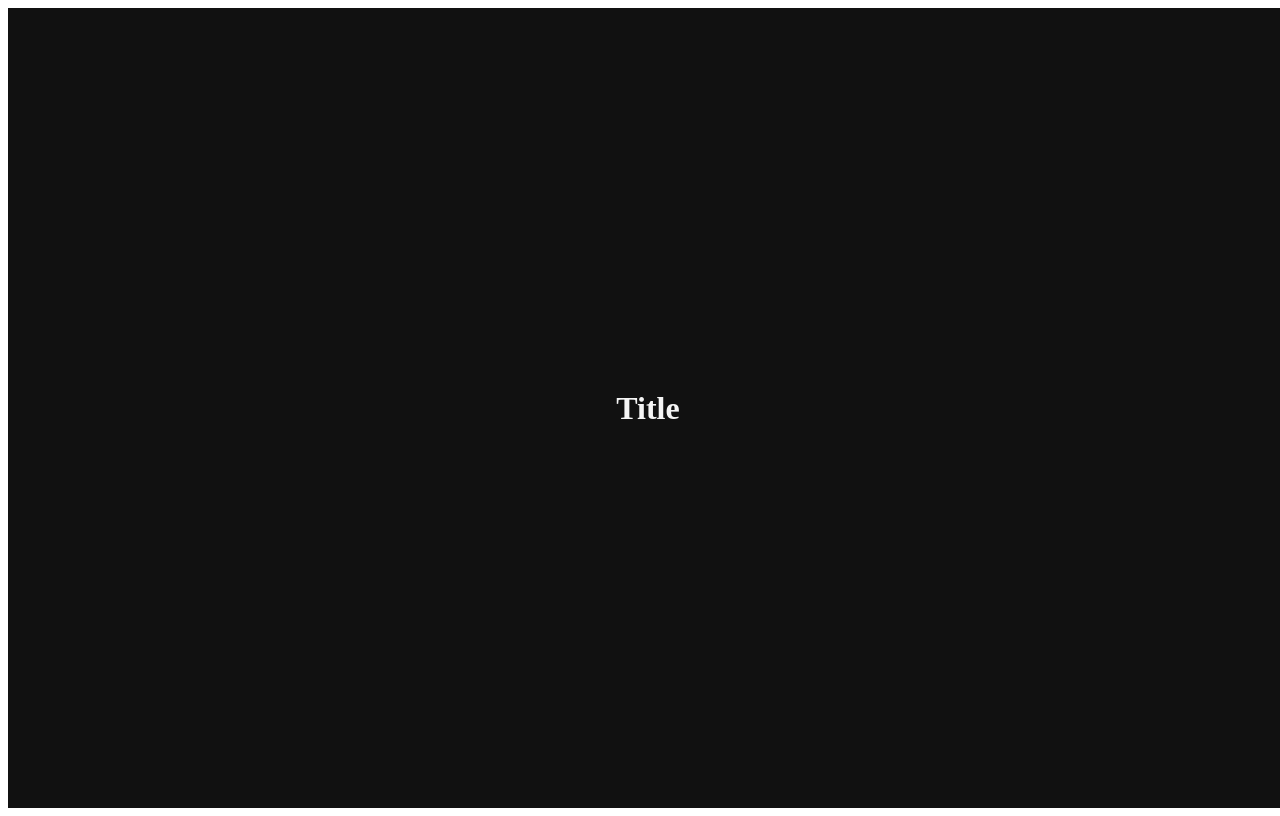
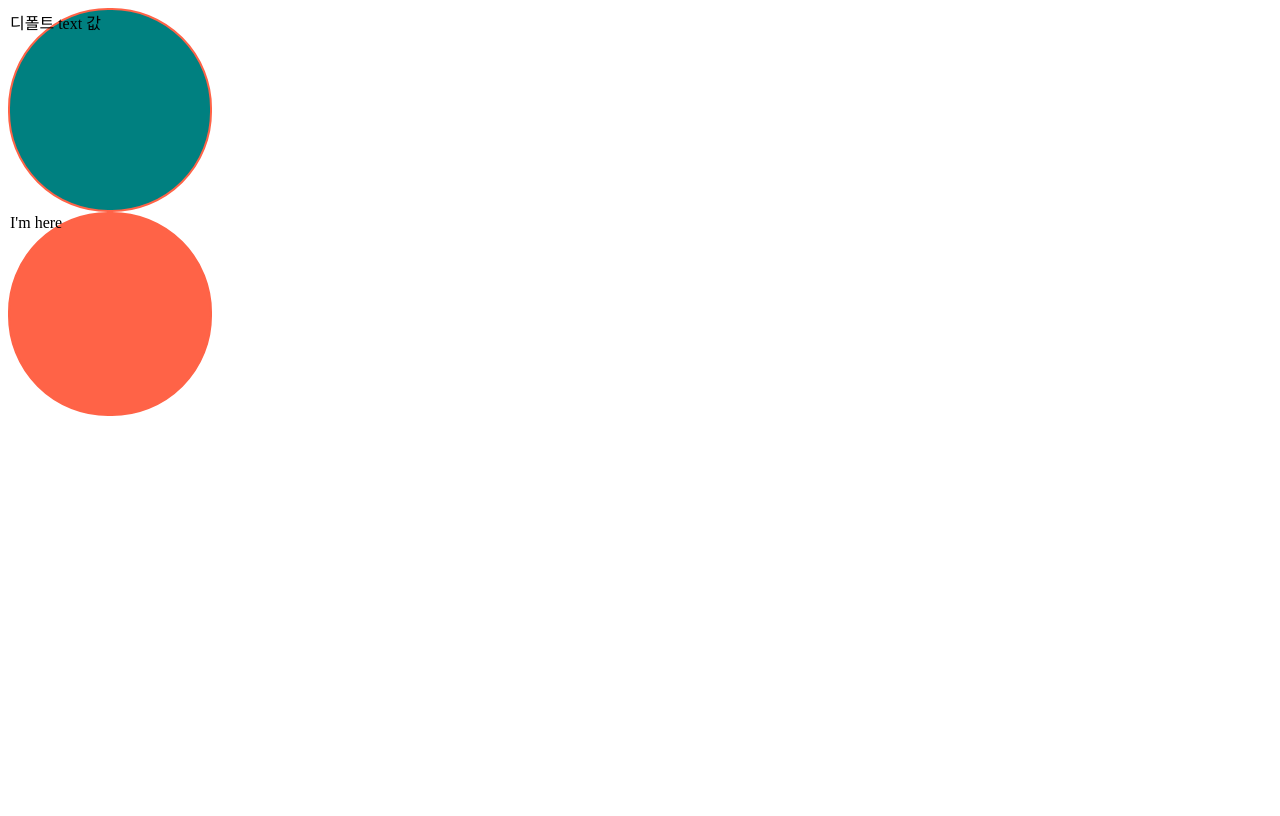
Before and after one commit to landhyun/react_typescript_class, a React (Create React App) app: page / in a window 1280 px wide. Built offline with nearby package versions, Linux system fonts and the light colour scheme.

Commit message:
#3.4 fin

```diff
--- a/src/App.tsx
+++ b/src/App.tsx
@@ -1,23 +1,11 @@
-import styled, { keyframes } from "styled-components";
-
-const Wrapper = styled.div`
-    display: flex;
-    height: 100vh;
-    width: 100vw;
-    justify-content: center;
-    align-items: center;
-    background-color: ${(props) => props.theme.backgroundColor};
-`;
-
-const Title = styled.h1`
-    color: ${(props) => props.theme.textColor};
-`;
+import Circle from './Cricle';
 
 function App() {
     return (
-      <Wrapper>
-        <Title>Title</Title>
-      </Wrapper>
+      <div>
+        <Circle borderColor="tomato" bgColor="teal"/>
+        <Circle bgColor="tomato" text="I'm here"/>
+      </div>
     );
 }
 
--- /dev/null
+++ b/src/Cricle.tsx
@@ -0,0 +1,38 @@
+import { useState } from "react";
+import styled from "styled-components";
+import { StringLiteralLike } from "typescript";
+
+const Container = styled.div<CircleProps>`
+    width: 200px;
+    height: 200px;
+    background-color: ${props => props.bgColor};
+    border-radius: 100px;
+    border: 2px solid ${props => props.borderColor};
+`;
+
+interface CircleProps {
+    bgColor: string; //필수
+    borderColor?: string; //옵션
+    text?: string;
+}
+
+interface PlayerShape {
+    name: string;
+    age: number;
+}
+
+const sayHello = (playerObj: PlayerShape) => `Hello ${playerObj.name}. You're ${playerObj.age} years old.`;
+
+sayHello({ name: "nico", age: 24 });
+
+function Circle({ bgColor, borderColor, text = "디폴트 text 값" }: CircleProps) {
+    const [value, setValue] = useState("");
+
+    return (
+        <Container bgColor={bgColor} borderColor={borderColor ?? bgColor}>
+        {text}
+        </Container>
+    );
+}
+
+export default Circle;
--- a/src/index.tsx
+++ b/src/index.tsx
@@ -1,24 +1,11 @@
 import React from 'react';
 import ReactDOM from 'react-dom/client';
 import App from './App';
-import { ThemeProvider } from 'styled-components';
 
 const root = ReactDOM.createRoot(document.getElementById("root") as HTMLElement);
 
-const darkTheme = {
-    textColor: "whiteSmoke",
-    backgroundColor: "#111"
-};
-
-const lightTheme = {
-  textColor: "#111",
-  backgroundColor: "whiteSmoke"
-};
-
 root.render(
 <React.StrictMode>
-    <ThemeProvider theme={darkTheme}>
-        <App></App>
-    </ThemeProvider>
+    <App></App>
 </React.StrictMode>
 );
```
Also changed, not shown: 1 other file (tests, documents, lock files or other folders).
